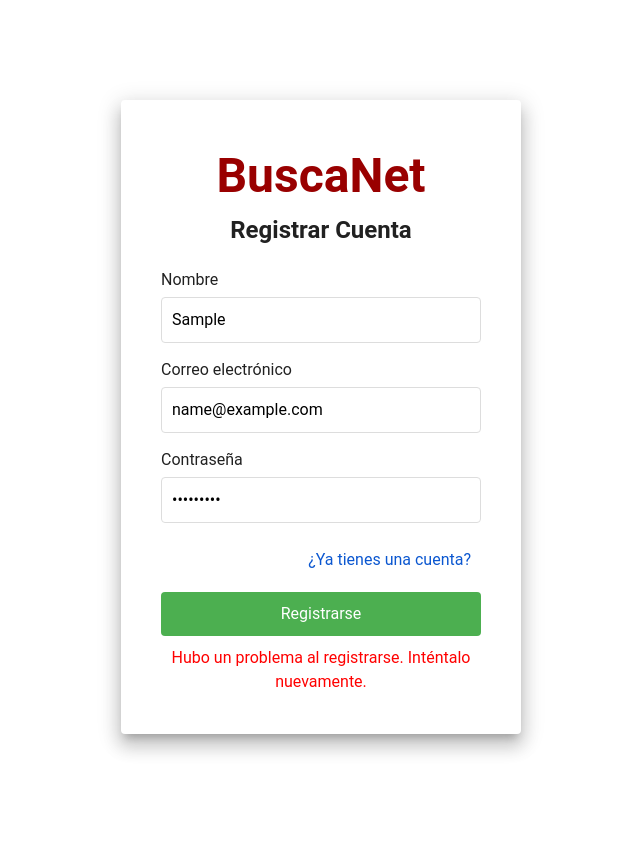
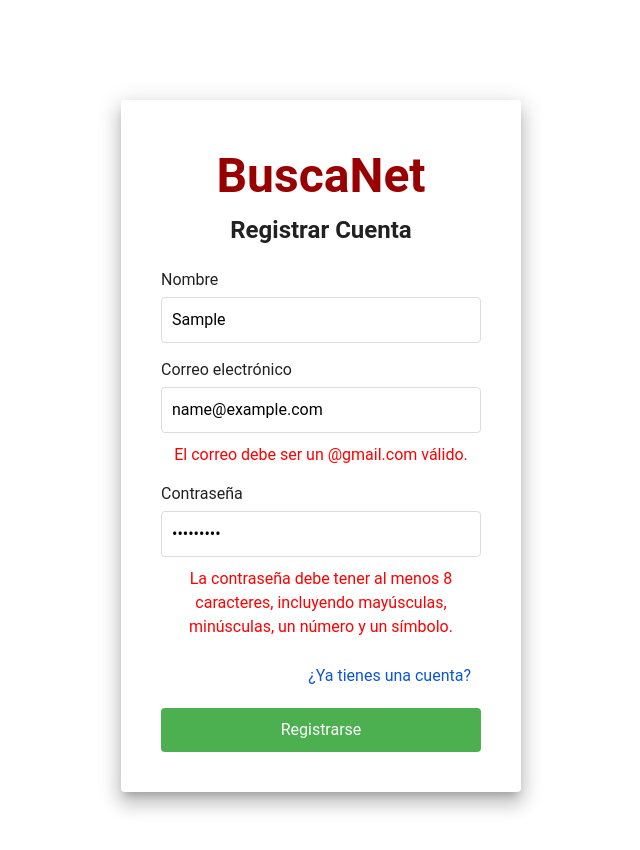
Before and after one commit to nikyuher/Buscador, a Vue app in the folder BuscadorEmpresas/: page /Register in a window 1280 px wide. Both pictures are taken after typing "Sample", "name@example.com", "Sample123" into the empty fields and a click on the button "Registrarse". Shown: the top 850 px of the page, without its empty margins (319-959 px from the left). Built offline with nearby package versions, Linux system fonts and the light colour scheme; no server answers.

Commit message:
validacion de contraseña, correo y nombre con ciertas condiciones

```diff
--- a/BuscadorEmpresas/src/components/RegisterComp.vue
+++ b/BuscadorEmpresas/src/components/RegisterComp.vue
@@ -11,17 +11,23 @@
                 <div class="input-group">
                     <label for="nombre">Nombre</label>
                     <input type="text" id="nombre" v-model="nombre" placeholder="Ingrese su nombre" required />
+                    <div v-if="!isNombreValid" class="error-message">El nombre debe tener más de 3 caracteres.</div>
                 </div>
 
                 <div class="input-group">
                     <label for="email">Correo electrónico</label>
                     <input type="email" id="email" v-model="correo" placeholder="Ingrese su correo" required />
+                    <div v-if="!isEmailValid" class="error-message">El correo debe ser un @gmail.com válido.</div>
                 </div>
 
                 <div class="input-group">
                     <label for="password">Contraseña</label>
                     <input type="password" id="password" v-model="password" placeholder="Ingrese su contraseña"
                         required />
+                    <div v-if="!isPasswordValid" class="error-message">
+                        La contraseña debe tener al menos 8 caracteres, incluyendo mayúsculas, minúsculas, un número y
+                        un símbolo.
+                    </div>
                 </div>
                 <div class="changePassword">
                     <span class="obj1">
@@ -40,7 +46,7 @@
 </template>
 
 <script setup lang="ts">
-import { ref } from 'vue';
+import { ref, computed } from 'vue';
 import { useLoginStore } from '../stores/Login';
 import { useRouter } from 'vue-router';
 
@@ -54,7 +60,22 @@ const loading = ref(false);
 const loginStore = useLoginStore();
 const router = useRouter();
 
+// Validaciones
+const isNombreValid = ref(true);
+const isEmailValid = ref(true);
+const isPasswordValid = ref(true);
+
 const register = async () => {
+    isNombreValid.value = nombre.value.length > 3;
+    isEmailValid.value = /.+@gmail\.com$/.test(correo.value);
+    isPasswordValid.value = /^(?=.*[a-z])(?=.*[A-Z])(?=.*\d)(?=.*[!@#$%^&*]).{8,}$/.test(password.value);
+
+
+    if (!isEmailValid.value || !isPasswordValid.value || !isNombreValid) {
+        return;
+    }
+
+
     loading.value = true;
     errorMessage.value = null;
     successMessage.value = null;
```
Lines whose indentation alone changed are shown as unchanged.
